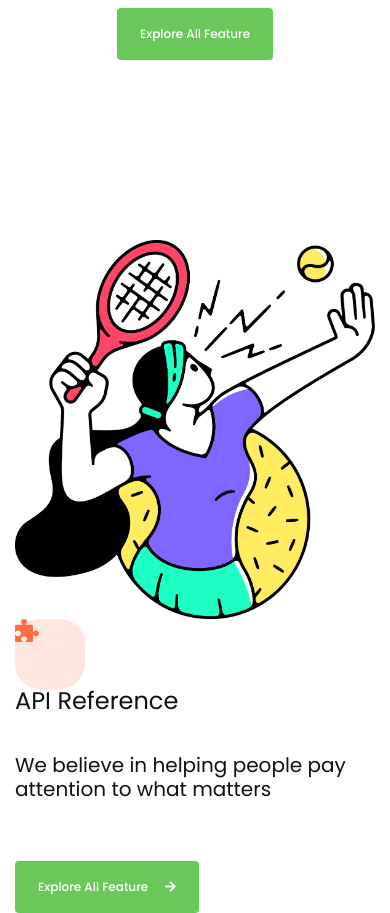
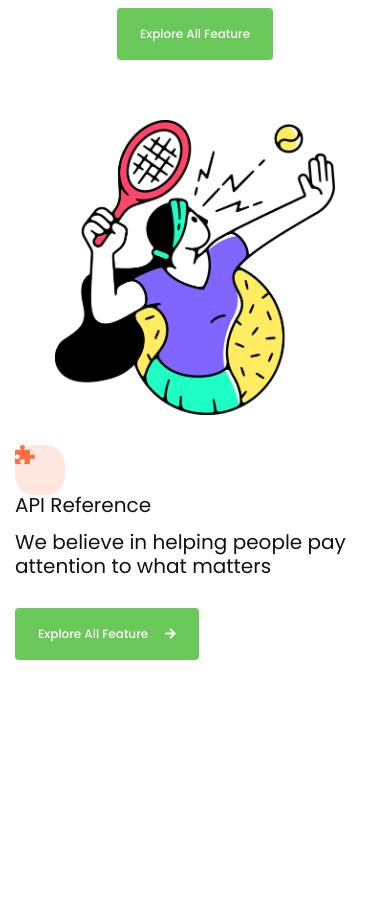
Before and after one commit to 10x-internships/singleton-html, a website: page src/index.html in a window 390 px wide. Shown: the part 1280-2193 px from the top of the page. After the commit the page ends 1940 px from the top, so only its background shows below. Drawn offline with nearby package versions, Linux system fonts and the light colour scheme.

Commit message:
feat: api-section

```diff
--- a/src/index.html
+++ b/src/index.html
@@ -134,7 +134,7 @@
     </template>
 
     <!-- API section -->
-    <section class="api container">
+    <section class="api container margin-top">
       <div class="api__image">
         <img src="./images/tennisplayer2.png" alt="A woman playing tennis" />
       </div>
--- /dev/null
+++ b/src/styles/base/utils.css
@@ -0,0 +1,15 @@
+.margin-top {
+  margin-top: 180px;
+}
+
+@media screen and (max-width: 1119px) {
+  .margin-top {
+    margin-top: 90px;
+  }
+}
+
+@media screen and (max-width: 767px) {
+  .margin-top {
+    margin-top: 60px;
+  }
+}
--- a/src/styles/layout/api.css
+++ b/src/styles/layout/api.css
@@ -1,5 +1,4 @@
 .api {
-  margin-top: 180px;
   @mixin flex space-between, center;
 }
 
@@ -14,10 +13,6 @@
 
 .api__title {
   @mixin flex flex-start, center;
-}
-
-.api__title {
-  margin-bottom: 40px;
 }
 
 .api__title h4 {
@@ -35,8 +30,8 @@
 }
 
 .api__heading {
-  margin-bottom: 60px;
   max-width: 475px;
+  margin: 60px 0 80px;
 }
 
 .api__btn {
@@ -47,3 +42,55 @@
 .api__btn i {
   margin-left: 14px;
 }
+
+@media screen and (max-width: 1119px) {
+  .api {
+    gap: 50px;
+  }
+
+  .api__heading {
+    margin: 40px 0 60px;
+  }
+}
+
+@media screen and (max-width: 991px) {
+  .api__heading {
+    margin: 20px 0 40px;
+    font-size: 35px;
+  }
+
+  .api__title h4 {
+    font-size: 20px;
+  }
+}
+
+@media screen and (max-width: 767px) {
+  .api {
+    display: block;
+  }
+
+  .api__image img {
+    margin: 0 auto;
+    max-width: 280px;
+  }
+
+  .api__info {
+    margin-top: 30px;
+  }
+
+  .api__icon {
+    margin-right: 15px;
+    width: 50px;
+    height: 50px;
+    border-radius: 20px;
+  }
+
+  .api__icon img {
+    max-width: 40%;
+  }
+
+  .api__heading {
+    margin: 15px 0 30px;
+    font-size: 20px;
+  }
+}
--- a/src/styles/style.css
+++ b/src/styles/style.css
@@ -1,6 +1,7 @@
 /* Base */
 @import "../../node_modules/normalize.css";
 @import "./base/base.css";
+@import "./base/utils.css";
 
 /* Abstracts */
 @import "./abstracts/variables.css";
```
